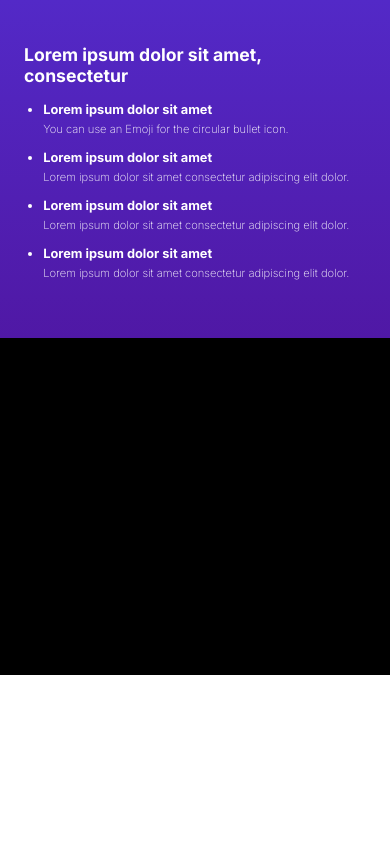
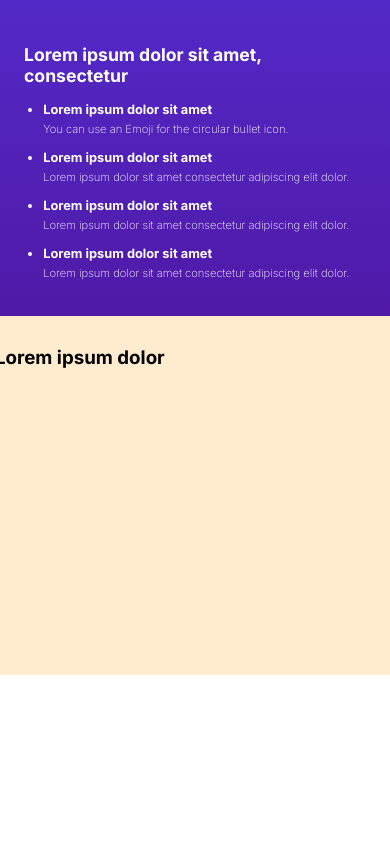
Before and after one commit to thesakshijaiswal/Validation-ui-ux, a plain HTML site: page index.html in a window 390 px wide. Drawn offline with Linux system fonts and the light colour scheme.

Commit message:
feat: Enhance layout and styling for left-top and right-top sections, adding form container and improving responsiveness

```diff
--- a/index.html
+++ b/index.html
@@ -12,20 +12,34 @@
         <div class="container">
           <div class="left-top">
             <div class="content-top">
-            <h3 class="heading-top">Lorem ipsum dolor sit amet, <br/>consectetur </h3>
+              <h3 class="heading-top">
+                Lorem ipsum dolor sit amet, <br />consectetur
+              </h3>
               <ul class="content-list">
                 <li>Lorem ipsum dolor sit amet</li>
                 <p>You can use an Emoji for the circular bullet icon.</p>
                 <li>Lorem ipsum dolor sit amet</li>
-              <p>Lorem ipsum dolor sit amet consectetur adipiscing elit dolor.</p>
+                <p>
+                  Lorem ipsum dolor sit amet consectetur adipiscing elit dolor.
+                </p>
                 <li>Lorem ipsum dolor sit amet</li>
-              <p>Lorem ipsum dolor sit amet consectetur adipiscing elit dolor.</p>
+                <p>
+                  Lorem ipsum dolor sit amet consectetur adipiscing elit dolor.
+                </p>
                 <li>Lorem ipsum dolor sit amet</li>
-              <p>Lorem ipsum dolor sit amet consectetur adipiscing elit dolor.</p>
+                <p>
+                  Lorem ipsum dolor sit amet consectetur adipiscing elit dolor.
+                </p>
               </ul>
             </div>
           </div>
-          <div class="right-top"></div>
+          <div class="right-top">
+            <div class="form-container">
+              <form action="#">
+                <h3 class="heading-form">Lorem ipsum dolor</h3>
+              </form>
+            </div>
+          </div>
         </div>
       </div>
     </section>
--- a/style.css
+++ b/style.css
@@ -38,8 +38,6 @@
   flex: 1;
   position: absolute;
   top: 0;
-  width: 50%;
-  height: 80%;
 }
 
 .left-top {
@@ -47,10 +45,18 @@
   display: flex;
   align-items: center;
   justify-content: center;
+  height: 80%;
+  width: 50%;
 }
 .right-top {
   right: 0;
-  background: #000;
+  top: 20%;
+  display: flex;
+  flex-direction: column;
+  justify-content: center;
+  align-items: center;
+  height: 100%;
+  width: 50%;
 }
 .content-top {
   display: flex;
@@ -90,7 +96,15 @@
   margin-bottom: 14px;
 }
 
+.form-container {
+  height: 100%;
+  min-height: 600px;
+  background: blanchedalmond;
+  min-width: 440px;
+  padding: 30px 20px;
+}
 @media (max-width: 768px) {
+
   .container-bg::before {
     transform: scaleX(2.3);
   }
@@ -104,7 +118,7 @@
     height: 50vh;
   }
   .right-top {
-    top: 50%;
+    top: 60%;
   }
   .content-top {
     align-items: flex-start;
@@ -125,6 +139,10 @@
   .content-list p {
     font-size: 0.7rem;
     white-space: normal;
+  }
+  .form-container {
+    width: 60%;
+    height: 50%;
   }
 }
 
@@ -148,4 +166,8 @@
     font-size: 0.8rem;
     white-space: normal;
   }
+  .form-container {
+    width: 90%;
+    min-width: 360px;
+  }
 }
```
Lines whose indentation alone changed are shown as unchanged.
